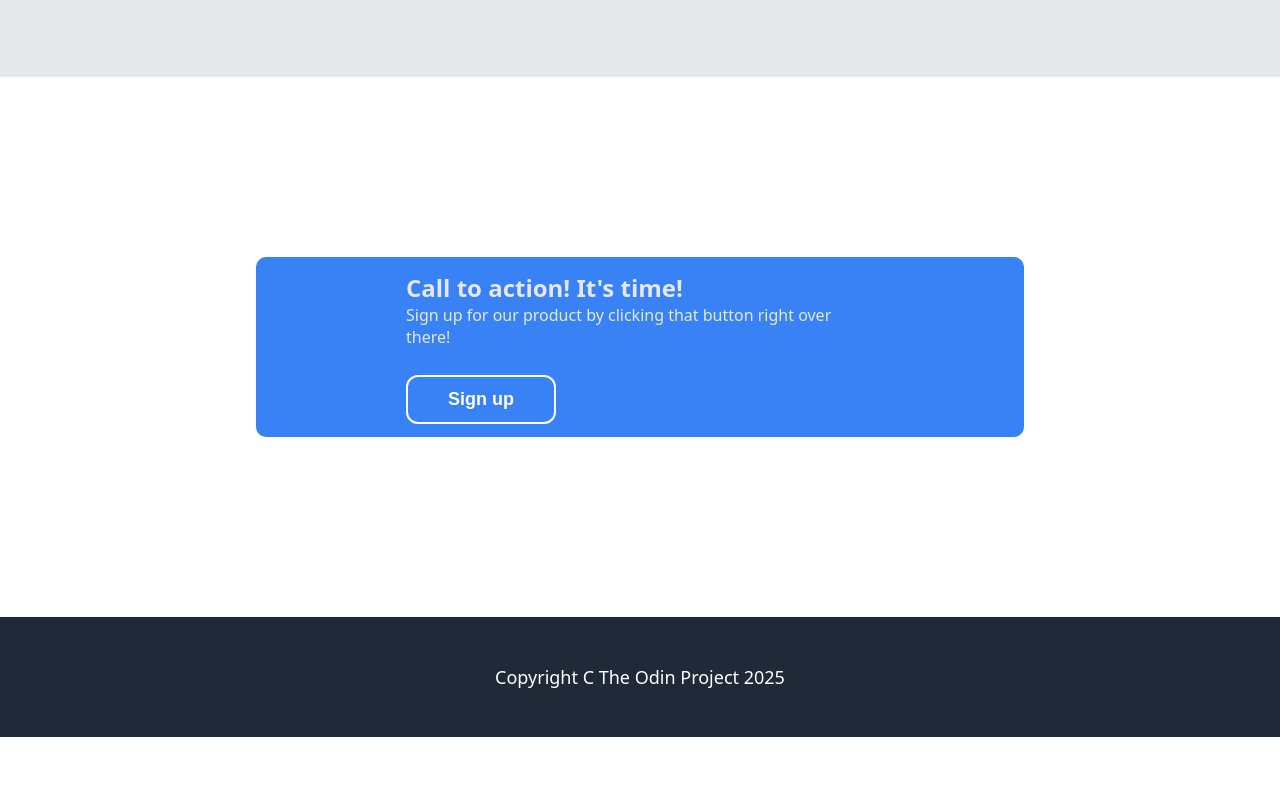
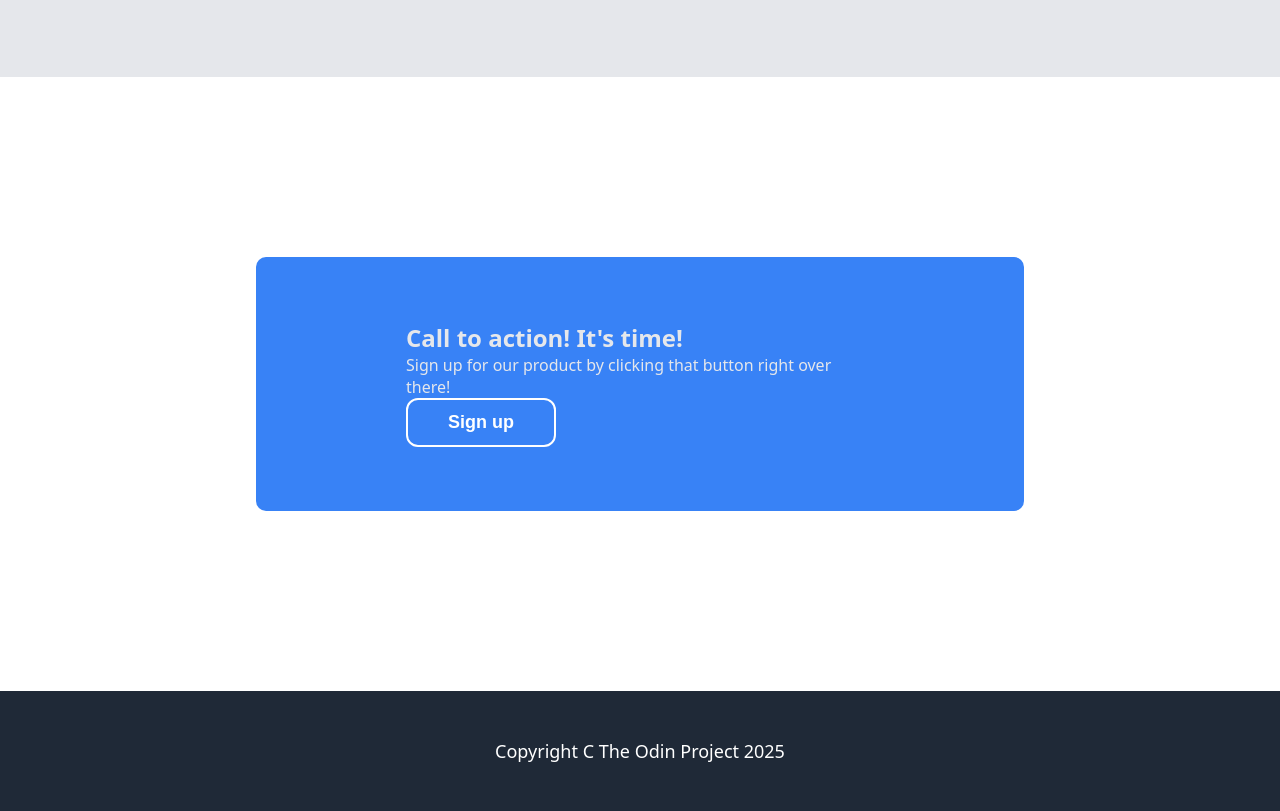
Before and after one commit to jaluz/odin-landing-page, a plain HTML site: page index.html in a window 1280 px wide. Shown: the part 1540-2351 px from the top of the page. Before the commit the page ends 2277 px from the top, so only its background shows below. Drawn offline with Linux system fonts and the light colour scheme.

Commit message:
Fix 'Action' text overflow

```diff
--- a/style.css
+++ b/style.css
@@ -46,7 +46,7 @@ button {
     padding: 24px 250px 0 250px;
     display: flex;
     justify-content: space-between;
-    flex: 1;
+    gap: 80px;
 }
 
 
@@ -189,11 +189,10 @@ h3 {
 
 .box {
     background-color: #3882F6;
-    height: 180px;
     border-radius: 10px;
     color: #E5E7EB;
     width: 80%;
-    padding: 0 150px;
+    padding: 64px 150px;
     display: flex;
     justify-content: space-between;
     align-items: center;
```
